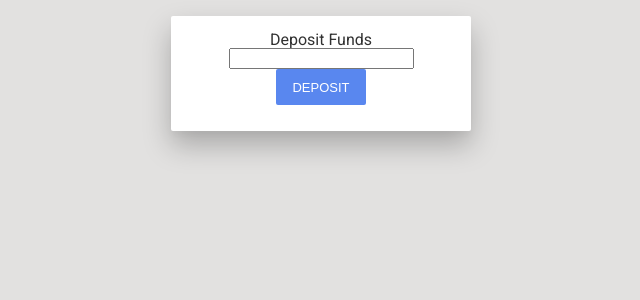
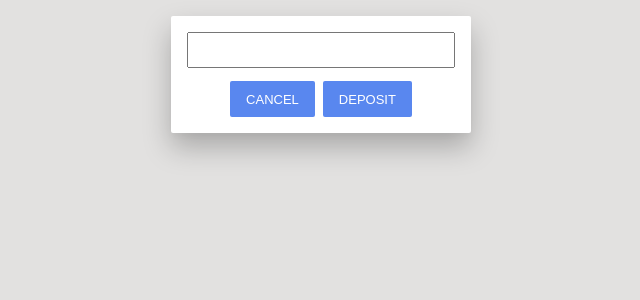
Before and after one commit to LukeTwomey/moneypots, an Angular app in the folder front-end/: page / in a window 1280 px wide. Both pictures are taken after a click on the button "DEPOSIT". Shown: the top 300 px of the page, without its empty margins (319-959 px from the left). Built offline with nearby package versions, Linux system fonts and the light colour scheme.

Commit message:
Added more styling to deposit/withdraw screens. Added cancel button to return to summary screen.

```diff
--- a/front-end/src/app/app.component.html
+++ b/front-end/src/app/app.component.html
@@ -16,14 +16,14 @@
   </div>
 
   <div class="depositFunds" *ngIf="displayDeposit()">
-    <h2>Deposit Funds</h2>
     <input type="number" min="0" step=".01" #depositAmount/>
+    <button (click)="returnToSummary()">Cancel</button>
     <button (click)="confirmDeposit(depositAmount.value)">Deposit</button>
   </div>
 
   <div class="withdrawFunds" *ngIf="displayWithdraw()">
-    <h2>Withdraw Funds</h2>
     <input type="number" min="0" step=".01" #withdrawalAmount/>
+    <button (click)="returnToSummary()">Cancel</button>
     <button (click)="confirmWithdrawal(withdrawalAmount.value)">Withdraw</button>
   </div>
 </div>
--- a/front-end/src/styles.css
+++ b/front-end/src/styles.css
@@ -14,6 +14,12 @@ body {
   color: #313131;
   font-family: 'Roboto', sans-serif;
   text-align: center;
+}
+
+h2 {
+  font-weight: 500;
+  font-size: 1.3em;
+  margin-bottom: 0.2em;
 }
 
 .iconContainer,
@@ -54,6 +60,12 @@ button:hover {
   box-shadow: 0 2px 2px rgba(0,0,0,0.25);
 }
 
+input {
+  height: 36px;
+  width: 100%;
+  margin-bottom: 1em;
+}
+
 .pot {
   background: #fff;
   border-radius: 2px;
@@ -68,12 +80,6 @@ button:hover {
 
 .potIcon {
   width: 100%;
-}
-
-.potBalance {
-  font-weight: 500;
-  font-size: 1.3em;
-  margin-bottom: 0.2em;
 }
 
 .potName {
```
